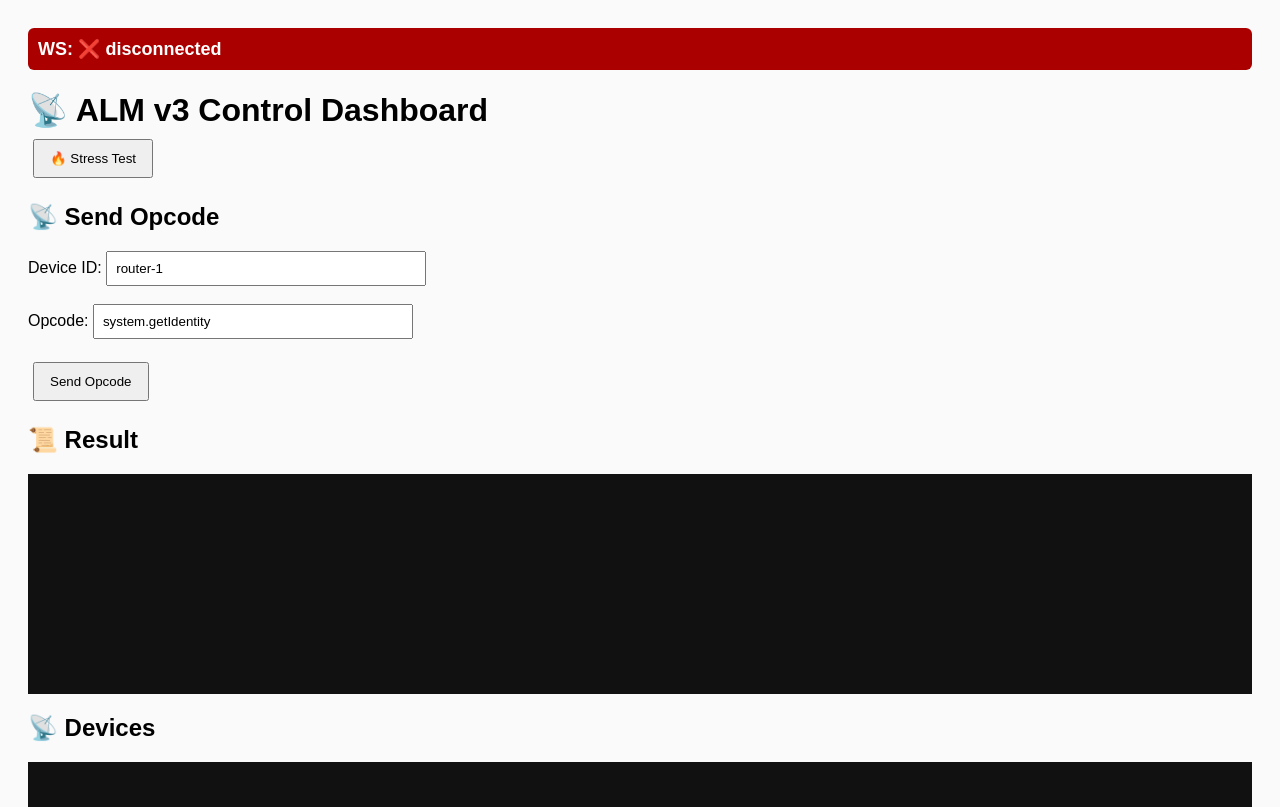
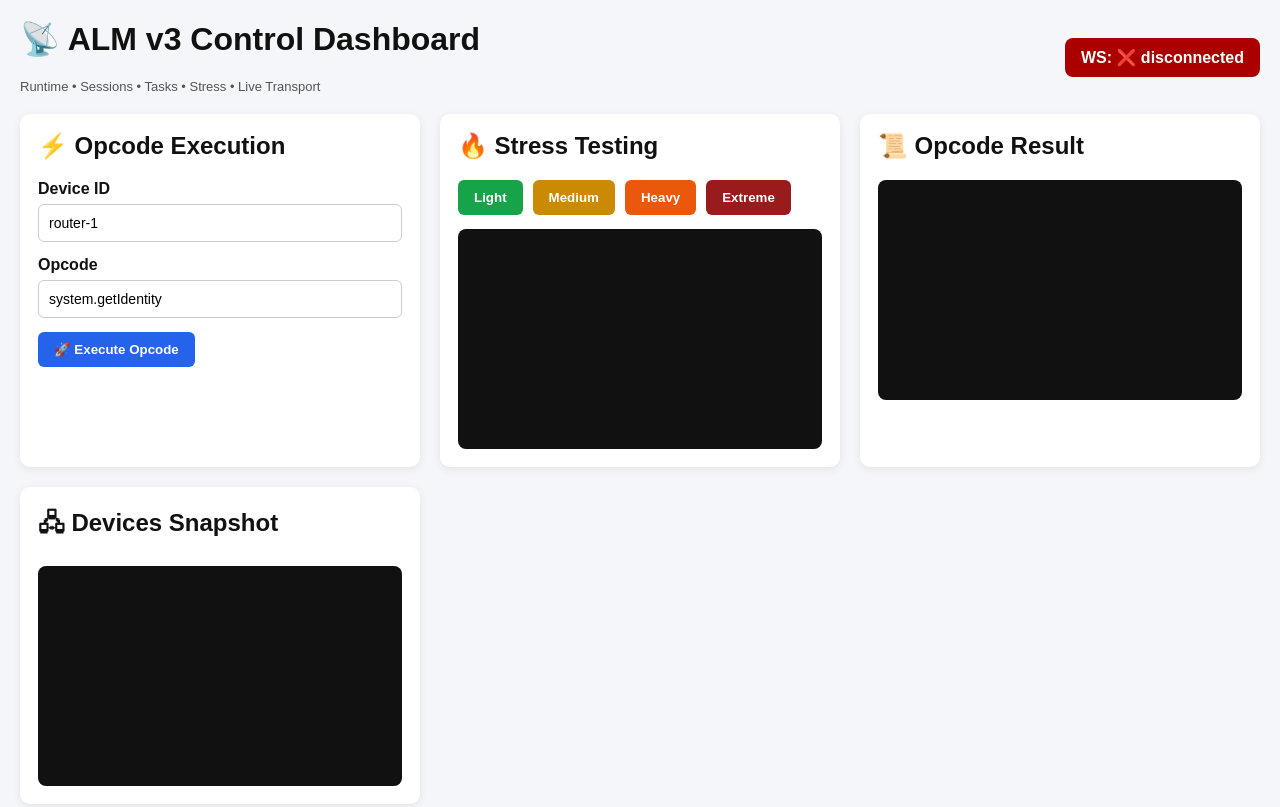
Before and after one commit to alkasm1/Xx24, a website: page frontend/index.html in a window 1280 px wide. Shown: the top 807 px of the page. Drawn offline with Linux system fonts and the light colour scheme.

Commit message:
Update index.html

```diff
--- a/frontend/index.html
+++ b/frontend/index.html
@@ -1,73 +1,393 @@
 <!DOCTYPE html>
 <html lang="en">
+
 <head>
-  <meta charset="UTF-8">
-  <title>ALM v3 Dashboard</title>
+
+  <meta charset="UTF-8" />
+
+  <meta
+    name="viewport"
+    content="width=device-width, initial-scale=1.0"
+  />
+
+  <title>
+    ALM v3 Dashboard
+  </title>
+
   <style>
-    body { font-family: Arial; padding: 20px; background: #fafafa; }
-    h1 { margin-bottom: 5px; }
-    pre { background: #111; color: #0f0; padding: 10px; height: 200px; overflow-y: scroll; }
-    button { padding: 10px 15px; margin: 5px; cursor: pointer; }
-    input { padding: 8px; width: 300px; }
 
-    /* شاشة اختبار الضغط */
-    #stressScreen {
-      display: none;
+    * {
+      box-sizing: border-box;
+    }
+
+    body {
+
+      margin: 0;
+
+      padding: 20px;
+
+      font-family:
+        Arial,
+        sans-serif;
+
+      background:
+        #f4f6f9;
+
+      color:
+        #111;
+    }
+
+    h1,
+    h2,
+    h3 {
+
+      margin-top: 0;
+    }
+
+    .header {
+
+      display: flex;
+
+      justify-content:
+        space-between;
+
+      align-items: center;
+
+      margin-bottom: 20px;
+    }
+
+    .badge {
+
+      padding:
+        10px 16px;
+
+      border-radius: 8px;
+
+      font-size: 16px;
+
+      font-weight: bold;
+
+      color: #fff;
+
+      background: #333;
+    }
+
+    .grid {
+
+      display: grid;
+
+      grid-template-columns:
+        repeat(
+          auto-fit,
+          minmax(400px, 1fr)
+        );
+
+      gap: 20px;
+    }
+
+    .card {
+
       background: #fff;
-      padding: 15px;
-      border: 1px solid #ccc;
+
+      border-radius: 10px;
+
+      padding: 18px;
+
+      box-shadow:
+        0 2px 8px
+        rgba(0,0,0,0.08);
+    }
+
+    .row {
+
+      margin-bottom: 14px;
+    }
+
+    label {
+
+      display: block;
+
+      margin-bottom: 6px;
+
+      font-weight: bold;
+    }
+
+    input {
+
+      width: 100%;
+
+      padding: 10px;
+
+      border-radius: 6px;
+
+      border:
+        1px solid #ccc;
+
+      font-size: 14px;
+    }
+
+    button {
+
+      border: none;
+
+      border-radius: 6px;
+
+      padding:
+        10px 16px;
+
+      cursor: pointer;
+
+      font-weight: bold;
+
+      transition:
+        0.2s;
+    }
+
+    button:hover {
+
+      opacity: 0.9;
+    }
+
+    .btn-primary {
+
+      background: #2563eb;
+
+      color: #fff;
+    }
+
+    .btn-stress {
+
+      background: #dc2626;
+
+      color: #fff;
+    }
+
+    .btn-light {
+
+      background: #16a34a;
+
+      color: #fff;
+    }
+
+    .btn-medium {
+
+      background: #ca8a04;
+
+      color: #fff;
+    }
+
+    .btn-heavy {
+
+      background: #ea580c;
+
+      color: #fff;
+    }
+
+    .btn-extreme {
+
+      background: #991b1b;
+
+      color: #fff;
+    }
+
+    pre {
+
+      margin: 0;
+
+      padding: 14px;
+
+      border-radius: 8px;
+
+      background: #111;
+
+      color: #0f0;
+
+      overflow-x: auto;
+
+      overflow-y: auto;
+
+      min-height: 220px;
+
+      max-height: 320px;
+
+      font-size: 13px;
+    }
+
+    .stress-buttons {
+
+      display: flex;
+
+      flex-wrap: wrap;
+
+      gap: 10px;
+
+      margin-bottom: 14px;
+    }
+
+    .footer {
+
       margin-top: 20px;
-      border-radius: 6px;
+
+      opacity: 0.7;
+
+      font-size: 13px;
     }
+
   </style>
+
 </head>
 
 <body>
 
-<div id="wsStatus" style="padding:10px;font-size:18px;font-weight:bold;background:#222;color:#fff;margin-bottom:15px;border-radius:6px;">
-  WS: ⏳ connecting...
-</div>
+  <!-- HEADER -->
+  <div class="header">
 
-<h1>📡 ALM v3 Control Dashboard</h1>
+    <div>
 
-<!-- زر فتح شاشة اختبار الضغط -->
-<button id="openStress">🔥 Stress Test</button>
+      <h1>
+        📡 ALM v3 Control Dashboard
+      </h1>
 
-<h2>📡 Send Opcode</h2>
+      <div class="footer">
+        Runtime • Sessions • Tasks • Stress • Live Transport
+      </div>
 
-<div>
-  <label>Device ID:</label>
-  <input id="opcodeDevice" value="router-1"><br><br>
+    </div>
 
-  <label>Opcode:</label>
-  <input id="opcodeInput" value="system.getIdentity"><br><br>
+    <div
+      id="wsStatus"
+      class="badge"
+    >
+      WS: ⏳ connecting...
+    </div>
 
-  <button onclick="sendOpcode()">Send Opcode</button>
-</div>
+  </div>
 
-<h2>📜 Result</h2>
-<pre id="opcodeResult"></pre>
+  <!-- MAIN GRID -->
+  <div class="grid">
 
-<h2>📡 Devices</h2>
-<pre id="devicesBox"></pre>
+    <!-- OPCODE PANEL -->
+    <div class="card">
 
-<h2>📜 Logs</h2>
-<pre id="logs"></pre>
+      <h2>
+        ⚡ Opcode Execution
+      </h2>
 
-<!-- شاشة اختبار الضغط -->
-<div id="stressScreen">
-  <h2>🔥 Stress Test Dashboard</h2>
+      <div class="row">
 
-  <button id="runLight">Light</button>
-  <button id="runMedium">Medium</button>
-  <button id="runHeavy">Heavy</button>
-  <button id="runExtreme">Extreme</button>
+        <label>
+          Device ID
+        </label>
 
-  <h3>📊 Results</h3>
-  <pre id="stressResults"></pre>
-</div>
+        <input
+          id="opcodeDevice"
+          value="router-1"
+        />
 
-<script src="app.js"></script>
+      </div>
+
+      <div class="row">
+
+        <label>
+          Opcode
+        </label>
+
+        <input
+          id="opcodeInput"
+          value="system.getIdentity"
+        />
+
+      </div>
+
+      <button
+        class="btn-primary"
+        onclick="sendOpcode()"
+      >
+        🚀 Execute Opcode
+      </button>
+
+    </div>
+
+    <!-- STRESS PANEL -->
+    <div class="card">
+
+      <h2>
+        🔥 Stress Testing
+      </h2>
+
+      <div class="stress-buttons">
+
+        <button
+          id="runLight"
+          class="btn-light"
+        >
+          Light
+        </button>
+
+        <button
+          id="runMedium"
+          class="btn-medium"
+        >
+          Medium
+        </button>
+
+        <button
+          id="runHeavy"
+          class="btn-heavy"
+        >
+          Heavy
+        </button>
+
+        <button
+          id="runExtreme"
+          class="btn-extreme"
+        >
+          Extreme
+        </button>
+
+      </div>
+
+      <pre id="stressResults"></pre>
+
+    </div>
+
+    <!-- OPCODE RESULT -->
+    <div class="card">
+
+      <h2>
+        📜 Opcode Result
+      </h2>
+
+      <pre id="opcodeResult"></pre>
+
+    </div>
+
+    <!-- DEVICES -->
+    <div class="card">
+
+      <h2>
+        🖧 Devices Snapshot
+      </h2>
+
+      <pre id="devicesBox"></pre>
+
+    </div>
+
+    <!-- LOGS -->
+    <div class="card" style="grid-column: 1 / -1;">
+
+      <h2>
+        📡 Runtime Logs
+      </h2>
+
+      <pre id="logs"></pre>
+
+    </div>
+
+  </div>
+
+  <script src="app.js"></script>
 
 </body>
+
 </html>
```
